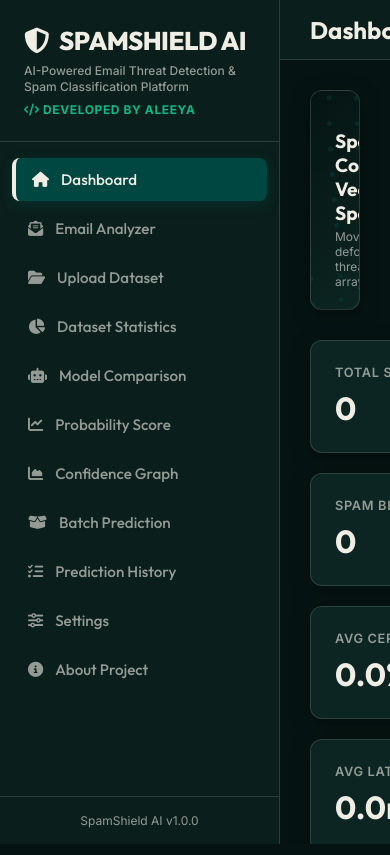
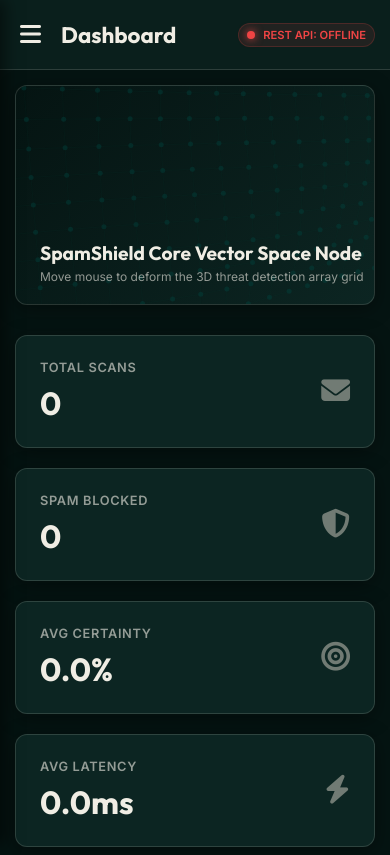
Before and after one commit to AleeyaFatima/smart-email-spam-detection, a plain HTML site: page static/index.html in a window 390 px wide. Shown: the top 855 px of the page. Drawn offline with nearby package versions, Linux system fonts and the light colour scheme; no server answers.

Commit message:
Configure Vercel serverless runtime and make HTML dashboard mobile responsive

```diff
--- a/static/index.html
+++ b/static/index.html
@@ -508,9 +508,75 @@
                 grid-template-columns: 1fr;
             }
         }
+
+        /* Mobile Responsive Utilities */
+        .mobile-toggle-btn {
+            display: none;
+        }
+
+        @media (max-width: 768px) {
+            body {
+                flex-direction: column;
+                overflow: auto;
+                height: auto;
+            }
+
+            .sidebar {
+                position: fixed;
+                top: 0;
+                left: -280px;
+                height: 100vh;
+                box-shadow: 5px 0 15px rgba(0,0,0,0.5);
+                transition: var(--transition);
+                z-index: 10000;
+            }
+
+            .sidebar.active {
+                left: 0;
+            }
+
+            .mobile-toggle-btn {
+                display: block !important;
+            }
+
+            .topbar {
+                padding: 0 15px;
+                position: sticky;
+                top: 0;
+                z-index: 90;
+            }
+
+            .workspace {
+                height: auto;
+                overflow: visible;
+                min-height: 100vh;
+            }
+
+            .content-area {
+                padding: 15px;
+                overflow-y: visible;
+            }
+
+            .kpis-grid {
+                grid-template-columns: 1fr 1fr;
+            }
+        }
+
+        @media (max-width: 480px) {
+            .kpis-grid {
+                grid-template-columns: 1fr;
+            }
+            .status-badge {
+                padding: 4px 8px;
+                font-size: 0.7rem;
+            }
+        }
     </style>
 </head>
 <body>
+
+    <!-- Mobile Sidebar Overlay -->
+    <div id="sidebarOverlay" onclick="toggleSidebar(false)" style="display: none; position: fixed; top: 0; left: 0; width: 100vw; height: 100vh; background: rgba(0,0,0,0.5); z-index: 9999; cursor: pointer;"></div>
 
     <!-- SIDEBAR -->
     <aside class="sidebar">
@@ -587,7 +653,12 @@
     <main class="workspace">
         <!-- TOPBAR -->
         <header class="topbar">
-            <h2 id="pageTitle" style="font-family: 'Outfit', sans-serif;">Dashboard</h2>
+            <div style="display: flex; align-items: center; gap: 15px;">
+                <button class="mobile-toggle-btn" onclick="toggleSidebar()" style="display: none; background: none; border: none; color: var(--cream); font-size: 1.5rem; cursor: pointer; padding: 5px; outline: none;">
+                    <i class="fa-solid fa-bars"></i>
+                </button>
+                <h2 id="pageTitle" style="font-family: 'Outfit', sans-serif; font-size: 1.4rem;">Dashboard</h2>
+            </div>
             <div class="status-badge" id="apiStatus">
                 <span class="dot"></span>
                 <span id="apiStatusText">REST API: ONLINE</span>
@@ -1173,6 +1244,11 @@
         };
 
         function switchTab(tabId) {
+            // Close sidebar on mobile
+            if (window.innerWidth <= 768) {
+                toggleSidebar(false);
+            }
+
             // Deactivate all menus & contents
             document.querySelectorAll('.menu-link').forEach(link => link.classList.remove('active'));
             document.querySelectorAll('.tab-content').forEach(content => content.classList.remove('active'));
@@ -1197,6 +1273,23 @@
                 loadModelComparisons();
             } else if (tabId === 'stats') {
                 loadStatsView();
+            }
+        }
+
+        function toggleSidebar(forceState) {
+            const sidebar = document.querySelector('.sidebar');
+            const overlay = document.getElementById('sidebarOverlay');
+            if (!sidebar || !overlay) return;
+
+            const isOpen = sidebar.classList.contains('active');
+            const nextState = (typeof forceState === 'boolean') ? forceState : !isOpen;
+
+            if (nextState) {
+                sidebar.classList.add('active');
+                overlay.style.display = 'block';
+            } else {
+                sidebar.classList.remove('active');
+                overlay.style.display = 'none';
             }
         }
 
```
Also changed, not shown: requirements-dev.txt (added), requirements.txt, vercel.json, 3 other files.
